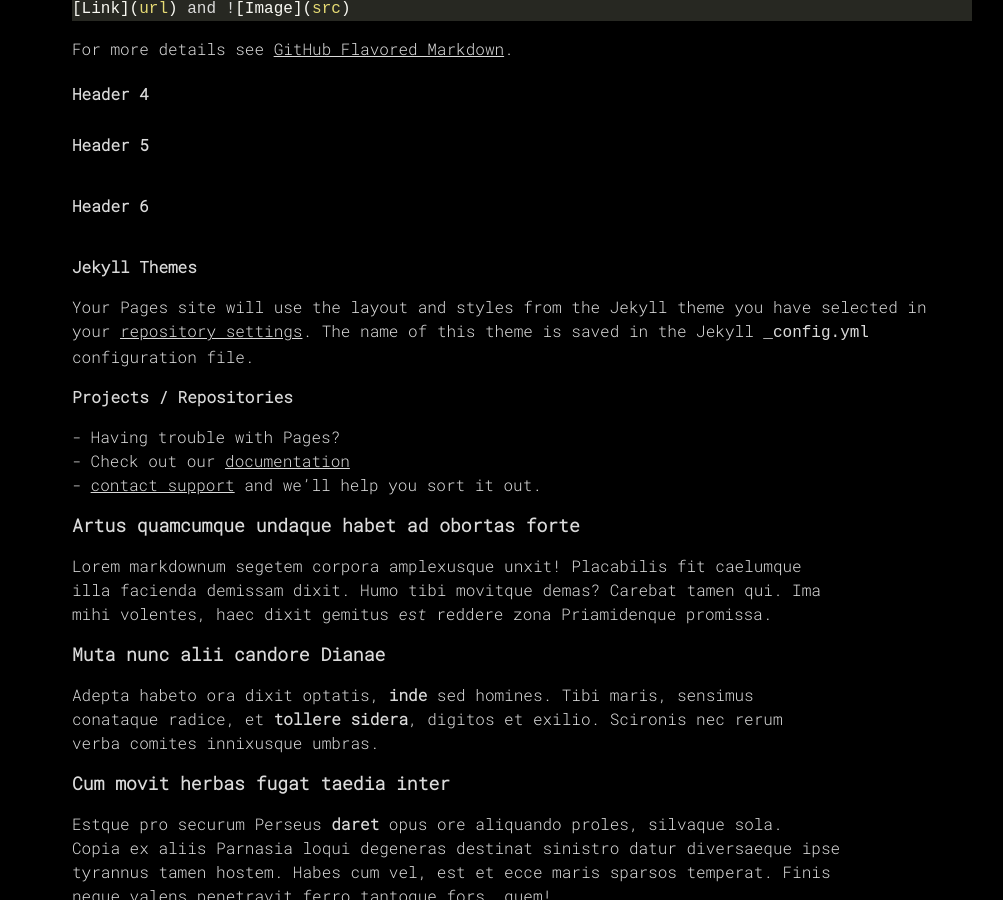
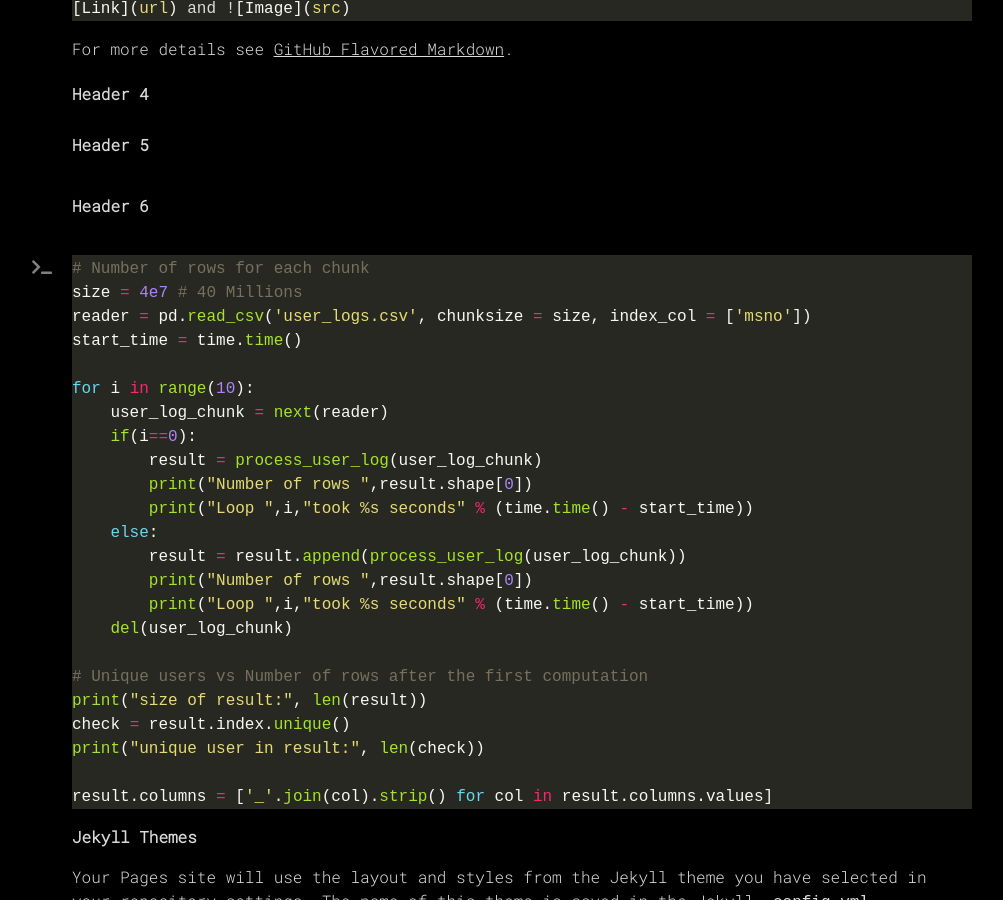
Before and after one commit to mvdhoek/mvdhoek.github.io, a Jekyll site: the page built from index.md, in a window 1280 px wide and 900 px high, scrolled down 890 px. Shown: the whole window, without its empty margins (118-1121 px from the left). Built offline with Jekyll 4.4.1, drawn with Linux system fonts in a browser that asks for light colours; nearby versions of some CDN libraries; formulas are drawn with MathJax 3.

Commit message:
Changed index page example

````diff
--- a/index.md
+++ b/index.md
@@ -46,6 +46,32 @@ For more details see [GitHub Flavored Markdown](https://guides.github.com/featur
 #### Header 4
 ##### Header 5
 ###### Header 6
+
+```python
+# Number of rows for each chunk
+size = 4e7 # 40 Millions
+reader = pd.read_csv('user_logs.csv', chunksize = size, index_col = ['msno'])
+start_time = time.time()
+
+for i in range(10):
+    user_log_chunk = next(reader)
+    if(i==0):
+        result = process_user_log(user_log_chunk)
+        print("Number of rows ",result.shape[0])
+        print("Loop ",i,"took %s seconds" % (time.time() - start_time))
+    else:
+        result = result.append(process_user_log(user_log_chunk))
+        print("Number of rows ",result.shape[0])
+        print("Loop ",i,"took %s seconds" % (time.time() - start_time))
+    del(user_log_chunk)
+
+# Unique users vs Number of rows after the first computation
+print("size of result:", len(result))
+check = result.index.unique()
+print("unique user in result:", len(check))
+
+result.columns = ['_'.join(col).strip() for col in result.columns.values]
+```
 
 ### Jekyll Themes
 
````
